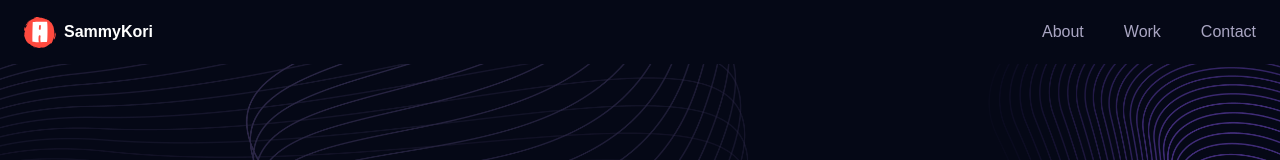
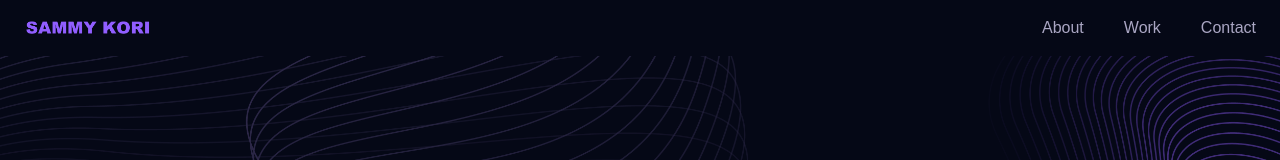
Before and after one commit to sammykori/BigIdeasBlog, a Next.js app: page / in a window 1280 px wide. Shown: the top 160 px of the page. Built offline with nearby package versions, Linux system fonts and the light colour scheme.

Commit message:
logo change

```diff
--- a/components/Navbar.jsx
+++ b/components/Navbar.jsx
@@ -3,7 +3,7 @@ import { useState, useEffect } from 'react'
 import Link from 'next/link'
 import Image from 'next/image'
 import { navLinks } from '@/constants'
-import { logo, menu, close } from '@/public/assets'
+import { logo, menu, close, skb, skw } from '@/public/assets'
 import { styles } from '@/utils/styles'
 
 const Navbar = () => {
@@ -18,8 +18,8 @@ const Navbar = () => {
           setActive("");
           window.scrollTo(0, 0);
         }}>
-          <Image src={logo} className='w-8 h-8 object-contain' alt='logo' />
-          <p className='font-bold cursor-pointer'>Sammy<span>Kori</span></p>
+          <Image src={skb} width={100} height={50} className='w-32 h-auto  object-contain' alt='logo' />
+          {/* <p className='font-bold cursor-pointer'>Sammy<span>Kori</span></p> */}
         </Link>
         <ul className='list-none hidden sm:flex flex-row gap-10'>
           {navLinks.map((link)=>(
```
Also changed, not shown: public/assets/index.js (+8 -1 lines).
